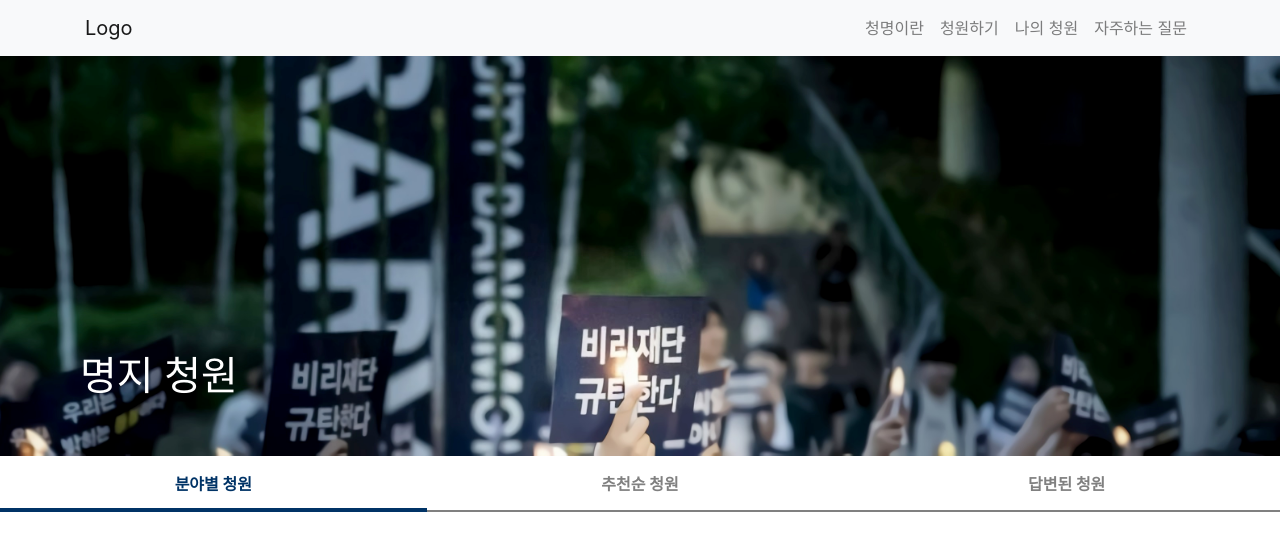
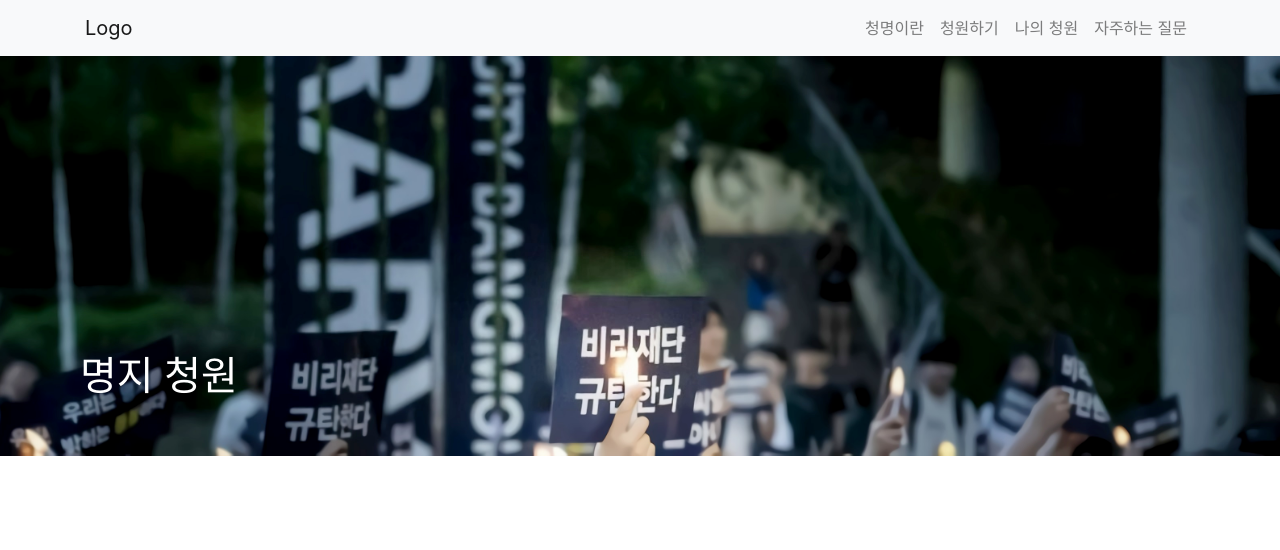
Before and after one commit to oneandhalf/CheongMyong-Client, a React (Create React App) app: page / in a window 1280 px wide. Shown: the top 550 px of the page. Built offline with nearby package versions, Linux system fonts and the light colour scheme.

Commit message:
Modified Href: introduce, petitions

```diff
--- a/src/App.js
+++ b/src/App.js
@@ -14,8 +14,8 @@ const App = props => {
         <Header />
         <Switch>
           <div className="view-comp">
-            <Route exact path="/" component={PetitionsView} />
-            <Route path="/introduce" component={Introduce} />
+            <Route exact path="/" component={Introduce} />
+            <Route path="/petitions" component={PetitionsView} />
             <Route path="/MyPage" component={MyPage} />
             <Route path="/FAQ" component={FAQ} />
           </div>
--- a/src/components/Header.js
+++ b/src/components/Header.js
@@ -20,11 +20,11 @@ const Header = props => {
     {
       id: 1,
       title: "청명이란",
-      href: "/introduce"
+      href: "/"
     }, {
       id: 2,
       title: "청원하기",
-      href: "/"
+      href: "/petitions"
     }, {
       id: 3,
       title: "나의 청원",
```
